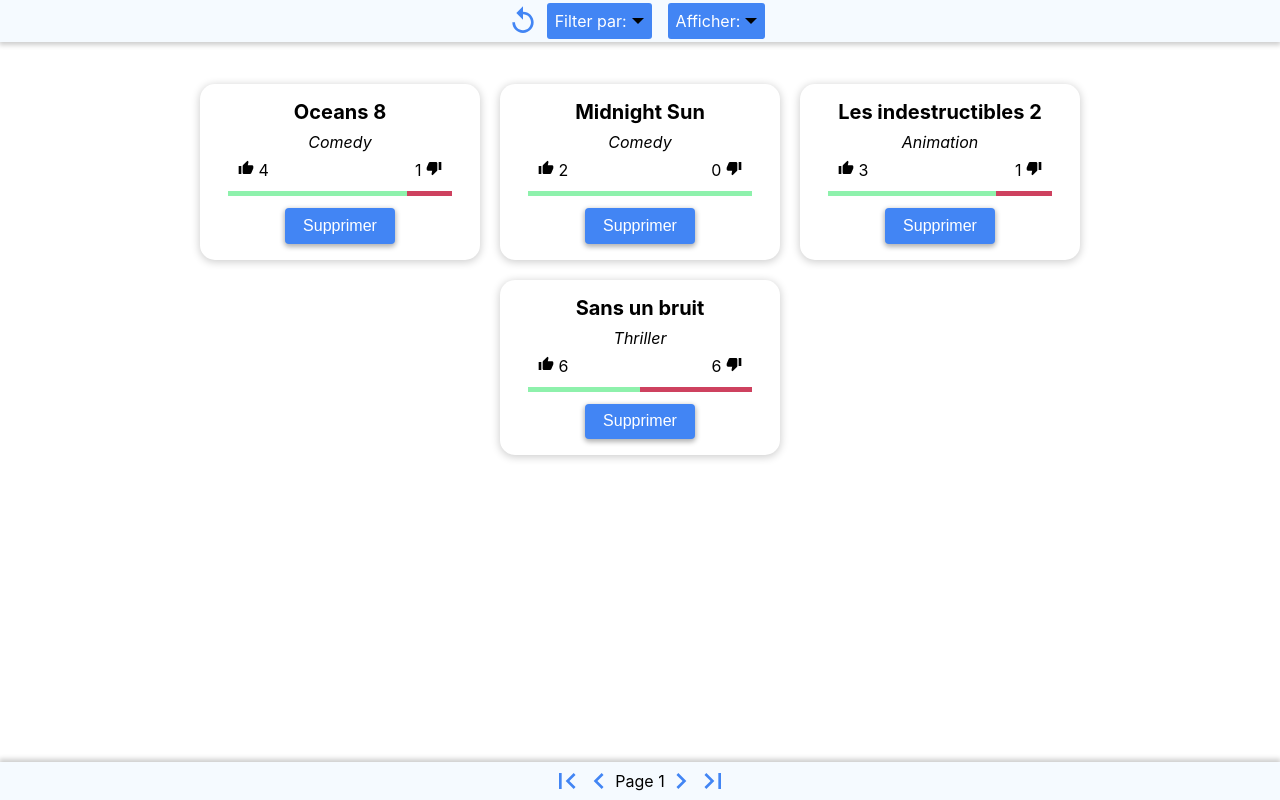
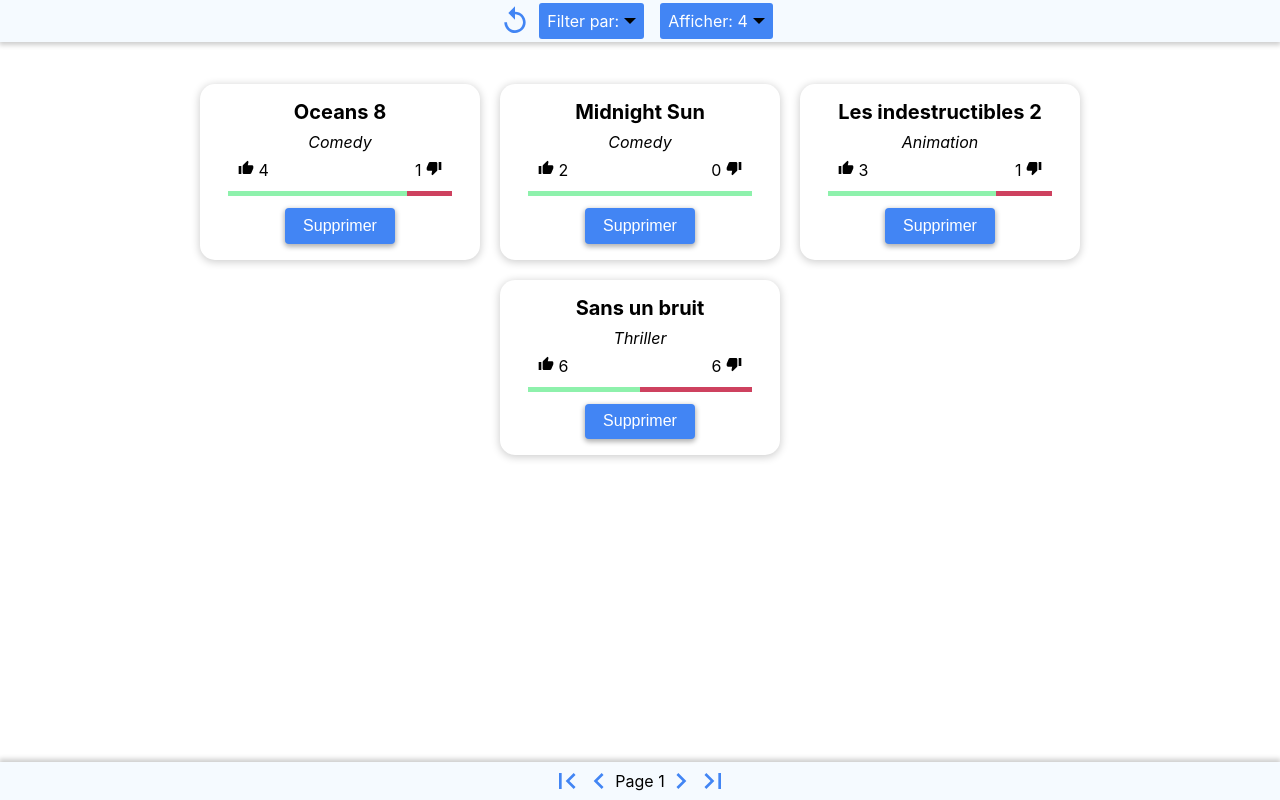
Before and after one commit to Particeep/react-interview, a React (Create React App) app: page / in a window 1280 px wide. Built offline with nearby package versions, Linux system fonts and the light colour scheme.

Commit message:
display selected dispaly

```diff
--- a/src/Multiselect.js
+++ b/src/Multiselect.js
@@ -10,6 +10,7 @@ export default class Multiselect extends Component {
 				.forEach(el => {
 					el.classList.remove("selected");
 				});
+			this.selected = option;
 		}
 
 		document
@@ -41,10 +42,11 @@ export default class Multiselect extends Component {
 	}
 
 	componentDidMount() {
-		if (this.props.selected > 0) {
+		if (this.props.selected) {
 			document
 				.querySelector(".dropdown > div[option='" + this.props.selected + "']")
 				.classList.toggle("selected");
+			this.selected = this.props.selected;
 		}
 	}
 
@@ -56,7 +58,7 @@ export default class Multiselect extends Component {
 			<div
 				className={"filter-container " + this.props.type}
 				onClick={e => this.toggleDropdown(e)}>
-				{this.props.type === "categories" ? "Filter par:" : "Afficher:"}
+				{this.props.type === "categories" ? "Filter par:" : "Afficher: " + this.selected}
 				<FlipMove className="dropdown">{this.renderSelect()}</FlipMove>
 			</div>
 		);
```
